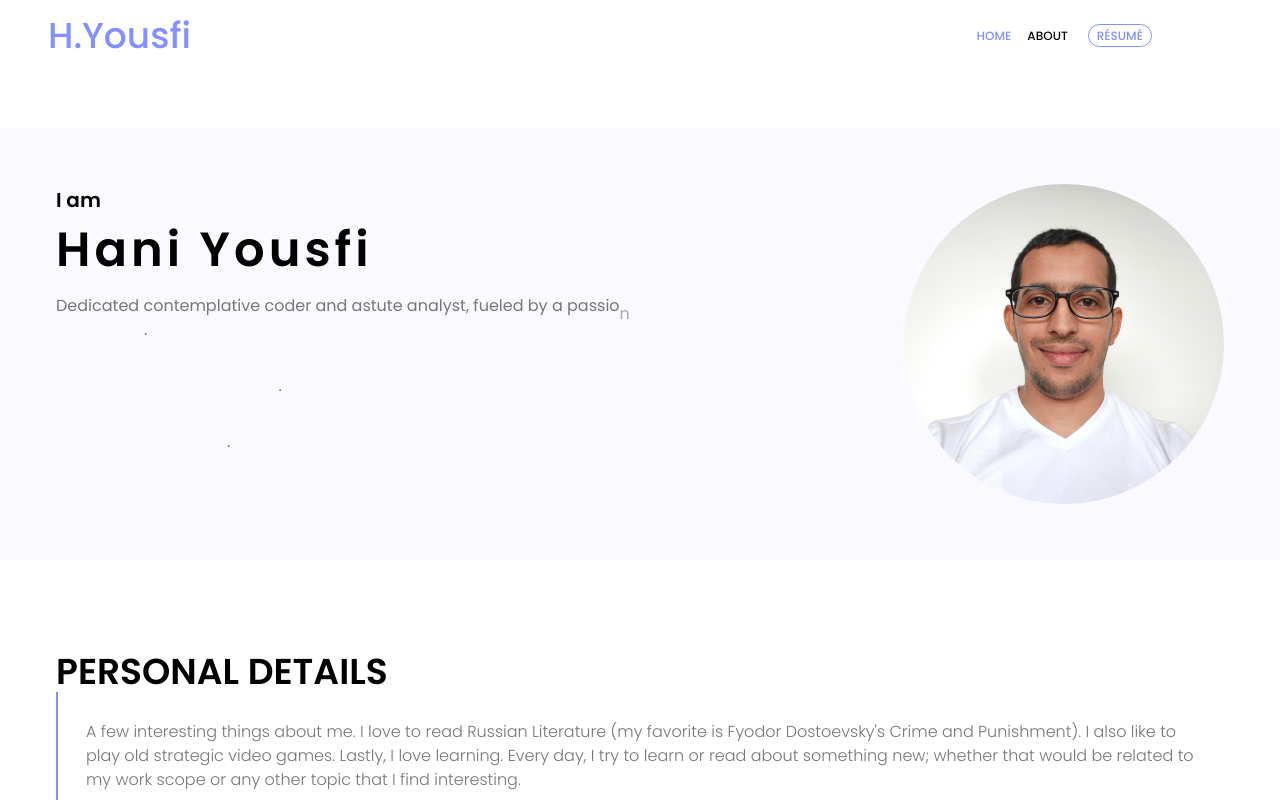
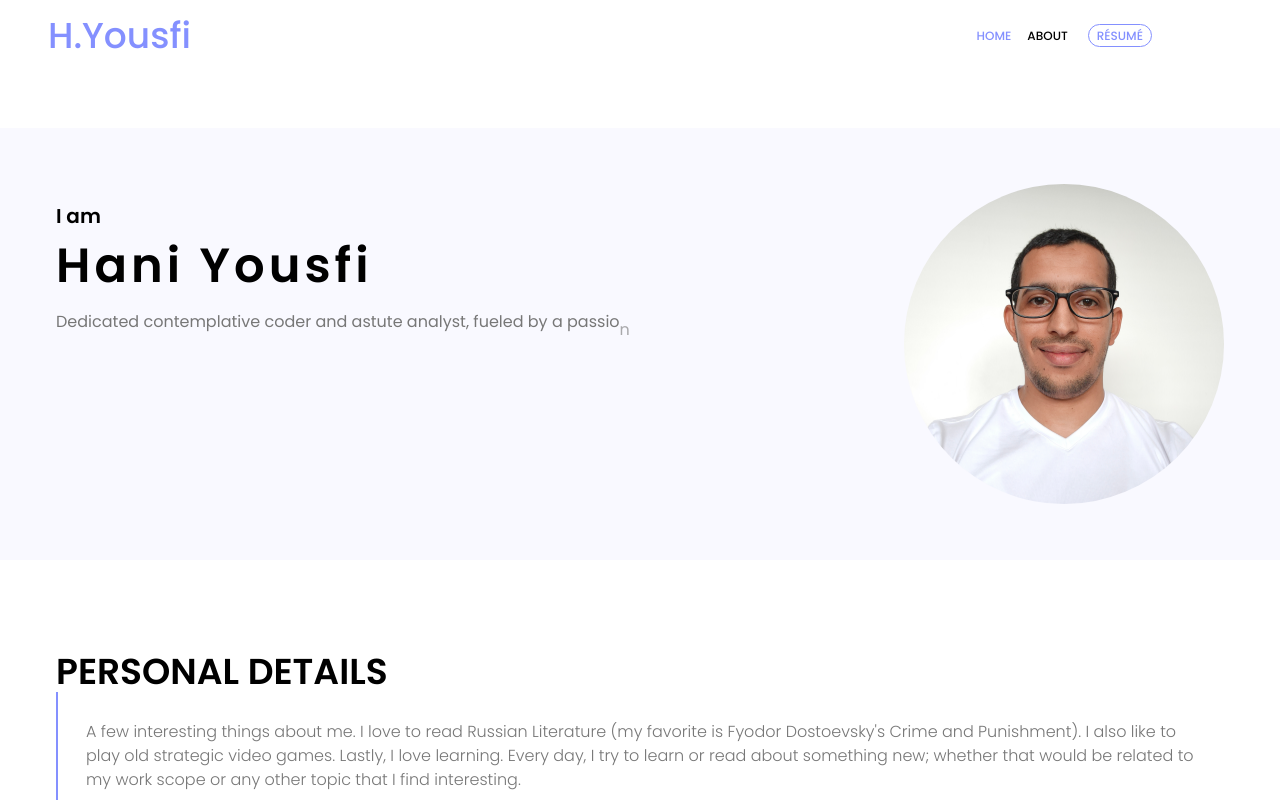
Before and after one commit to maky-hnou/portfolio-front, a Next.js app: page / in a window 1280 px wide. Shown: the top 800 px of the page. Built offline with nearby package versions, Linux system fonts and the light colour scheme.

Commit message:
Include the dot in every sentence and remove the fixed dot

```diff
--- a/src/components/TypeWriterAnimation.js
+++ b/src/components/TypeWriterAnimation.js
@@ -22,7 +22,7 @@ export default function TypeWriterAnimatedText({
   repeatDelay = 0,
 }) {
   const controls = useAnimation();
-  const sentences = text.split("."); // Split text into sentences after every dot
+  const sentences = text.split(/(?<=\.)/); // Split text into sentences after every dot
   const ref = useRef(null);
   const isInView = useInView(ref, { amount: 0.5, once: once });
 
@@ -80,8 +80,6 @@ export default function TypeWriterAnimatedText({
                   </span>
                 </span>
               ))}
-            {index !== sentences.length - 1 && <span>.</span>}{" "}
-            {/* Add dot at the end of every sentence except the last one */}
             <br /> {/* Add new line after every sentence */}
           </span>
         ))}
```
